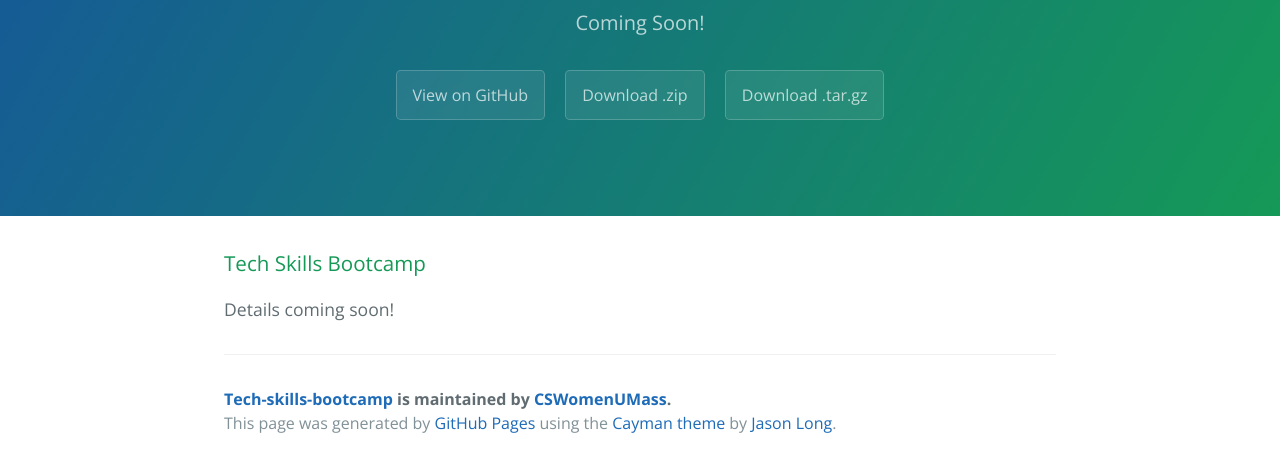
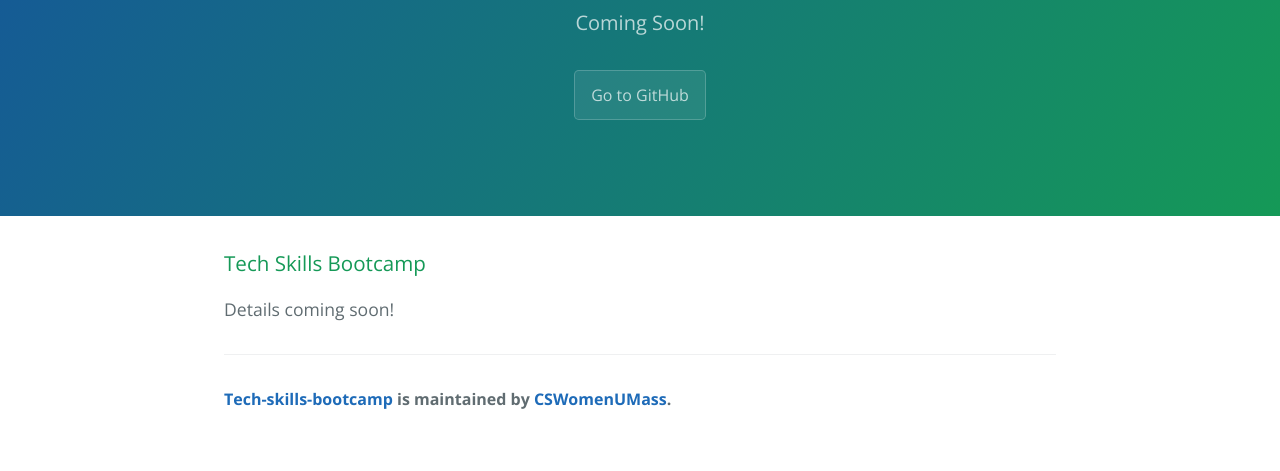
Before and after one commit to CSWomenUMass/bootcamp, a plain HTML site: page index.html in a window 1280 px wide. Shown: the part 167-638 px from the top of the page. Drawn offline with nearby package versions, Linux system fonts and the light colour scheme.

Commit message:
Delete zip and tar links

```diff
--- a/index.html
+++ b/index.html
@@ -13,9 +13,7 @@
     <section class="page-header">
       <h1 class="project-name">Tech-skills-bootcamp</h1>
       <h2 class="project-tagline">Coming Soon!</h2>
-      <a href="https://github.com/CSWomenUMass/tech-skills-bootcamp" class="btn">View on GitHub</a>
-      <a href="https://github.com/CSWomenUMass/tech-skills-bootcamp/zipball/master" class="btn">Download .zip</a>
-      <a href="https://github.com/CSWomenUMass/tech-skills-bootcamp/tarball/master" class="btn">Download .tar.gz</a>
+      <a href="https://github.com/CSWomenUMass/tech-skills-bootcamp" class="btn">Go to GitHub</a>
     </section>
 
     <section class="main-content">
@@ -26,8 +24,6 @@
 
       <footer class="site-footer">
         <span class="site-footer-owner"><a href="https://github.com/CSWomenUMass/tech-skills-bootcamp">Tech-skills-bootcamp</a> is maintained by <a href="https://github.com/CSWomenUMass">CSWomenUMass</a>.</span>
-
-        <span class="site-footer-credits">This page was generated by <a href="https://pages.github.com">GitHub Pages</a> using the <a href="https://github.com/jasonlong/cayman-theme">Cayman theme</a> by <a href="https://twitter.com/jasonlong">Jason Long</a>.</span>
       </footer>
 
     </section>
```
